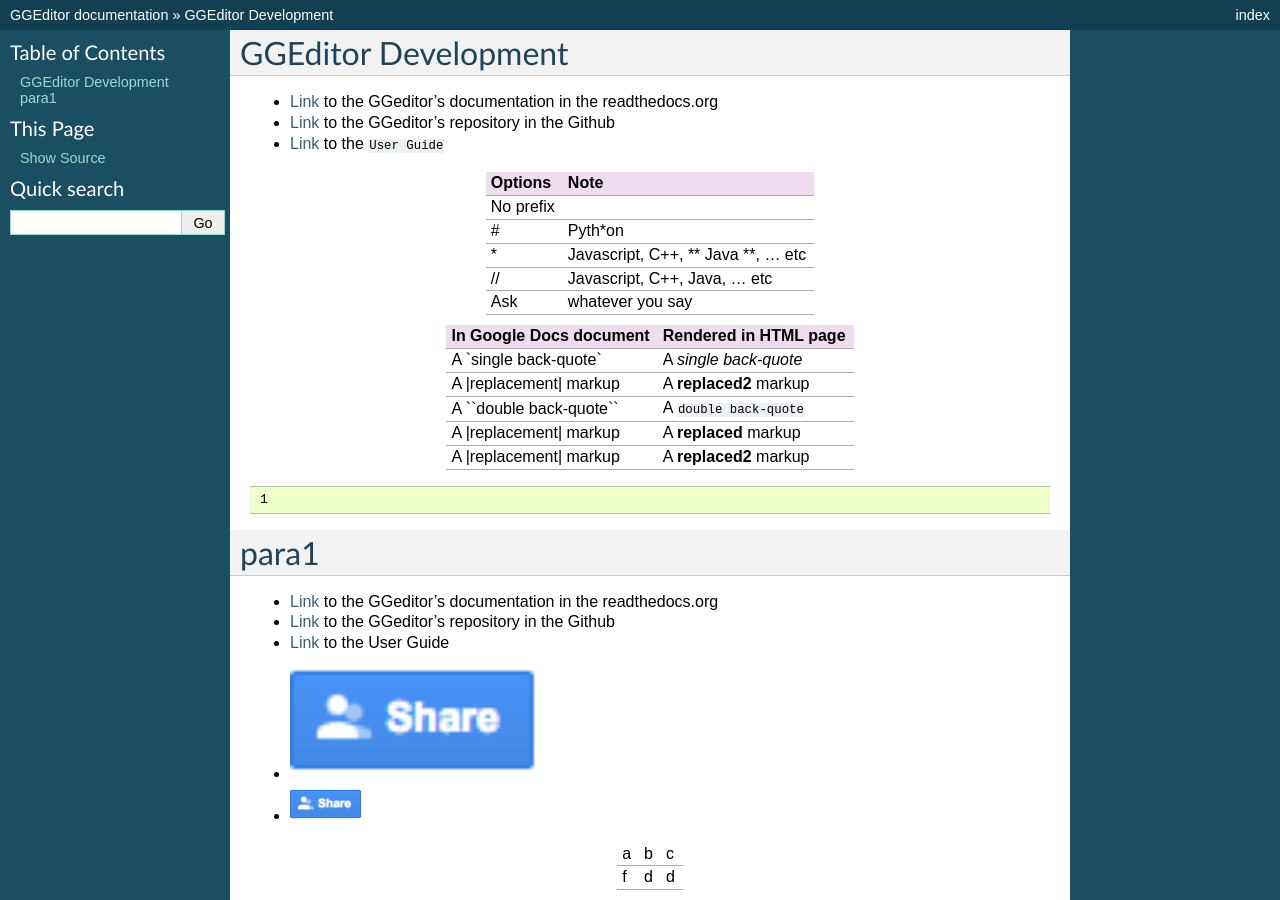
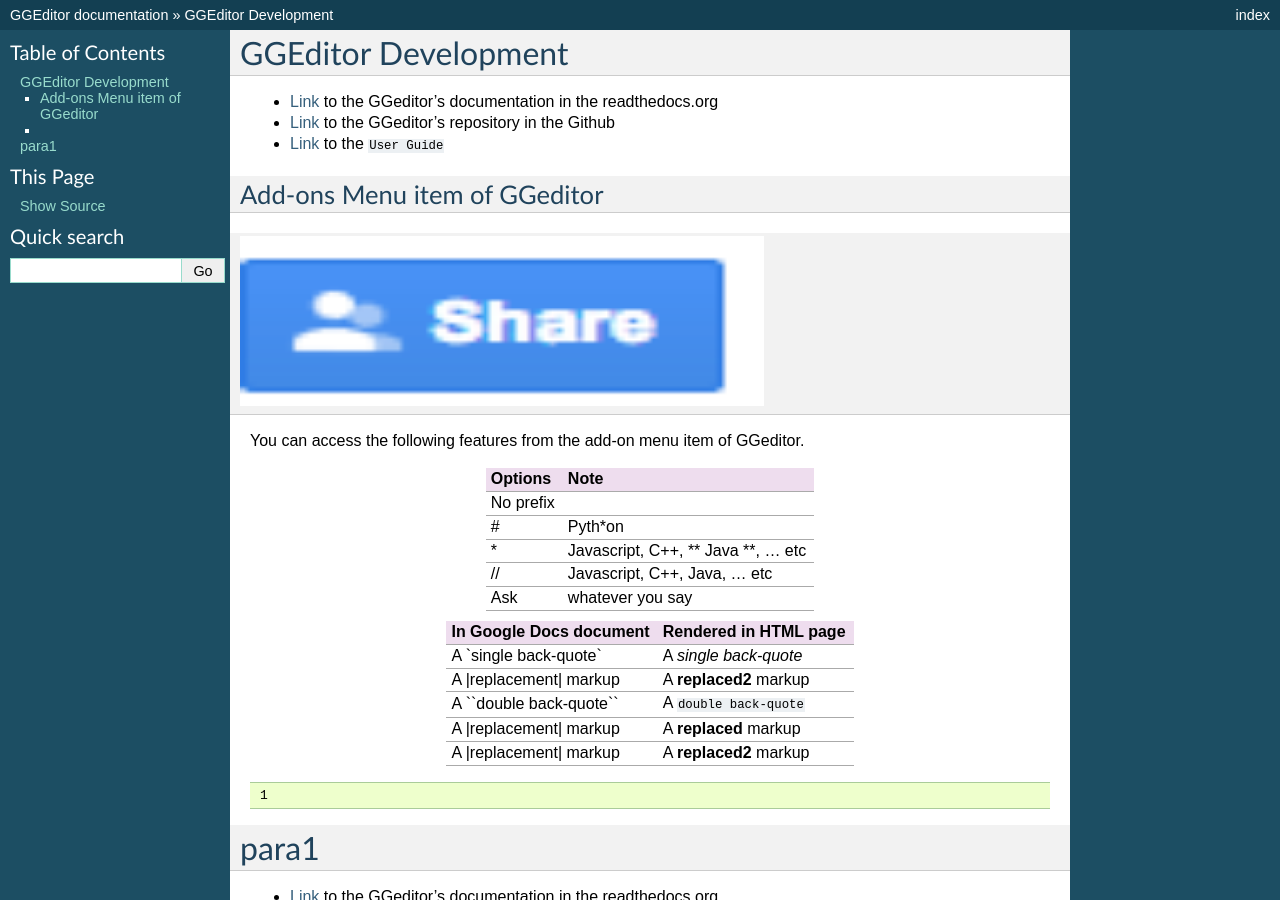
Before and after one commit to iapyeh/GGeditor, a Sphinx documentation site: the page built from docs/develop_test.rst, in a window 1280 px wide and 900 px high. Built offline with Sphinx 7.4.7, drawn with Linux system fonts in a browser that asks for light colours; pages that are not in the unit, such as notebooks, are missing from menus.

```diff
--- a/docs/develop_test.rst
+++ b/docs/develop_test.rst
@@ -8,24 +8,36 @@ GGEditor Development
 * \ |LINK2|\  to the GGeditor’s repository in the Github
 * \ |LINK3|\  to the ``User Guide``
 
+.. _h753b28271020522c1ef40bf593a32:
 
-+------------+--------------------------------------+
-|\ |STYLE0|\ |\ |STYLE1|\                           |
-+============+======================================+
-|No prefix   |                                      |
-+------------+--------------------------------------+
-|#           |Pyth\*on                              |
-+------------+--------------------------------------+
-|\*          |Javascript, C++, \*\* Java \*\*, … etc|
-+------------+--------------------------------------+
-|//          |Javascript, C++, Java, ... etc        |
-+------------+--------------------------------------+
-|Ask         |whatever you say                      |
-+------------+--------------------------------------+
+Add-ons Menu item of GGeditor
+=============================
+
+.. _h761ab401543201137a78553757464:
+
+\ |IMG1|\
+==========
+
+You can access the following features from the add-on menu item of GGeditor.
+
+
++---------+--------------------------------------+
+|Options  |Note                                  |
++=========+======================================+
+|No prefix|                                      |
++---------+--------------------------------------+
+|#        |Pyth\*on                              |
++---------+--------------------------------------+
+|\*       |Javascript, C++, \*\* Java \*\*, … etc|
++---------+--------------------------------------+
+|//       |Javascript, C++, Java, ... etc        |
++---------+--------------------------------------+
+|Ask      |whatever you say                      |
++---------+--------------------------------------+
 
 
 +---------------------------+-----------------------+
-|\ |STYLE2|\                |\ |STYLE3|\            |
+|In Google Docs document    |Rendered in HTML page  |
 +===========================+=======================+
 |A \`single back-quote\`    |A `single back-quote`  |
 +---------------------------+-----------------------+
@@ -134,18 +137,22 @@ para1
 
 
 .. |IMG1| image:: static/develop_test_1.png
+   :height: 170 px
+   :width: 524 px
+
+.. |IMG2| image:: static/develop_test_2.png
    :height: 125 px
    :width: 264 px
    :target: http://www.google.com
 
-.. |IMG2| image:: static/develop_test_1.png
+.. |IMG3| image:: static/develop_test_2.png
    :height: 36 px
    :width: 77 px
 
-.. |IMG3| image:: static/develop_test_2.png
+.. |IMG4| image:: static/develop_test_3.png
    :height: 285 px
    :width: 369 px
 
-.. |IMG4| image:: static/develop_test_2.png
+.. |IMG5| image:: static/develop_test_3.png
    :height: 196 px
    :width: 254 px
```
Also changed, not shown: other parts of docs/develop_test.rst (+3 -12 lines).
